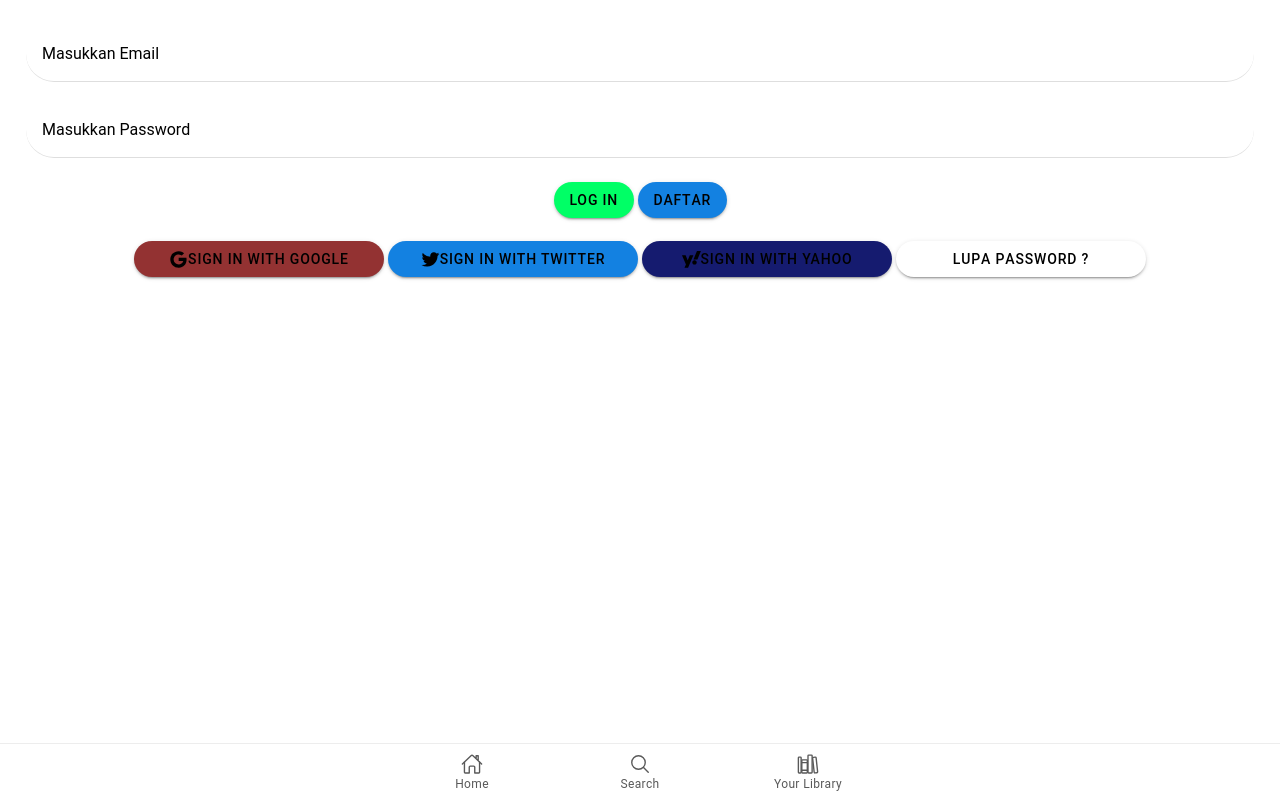
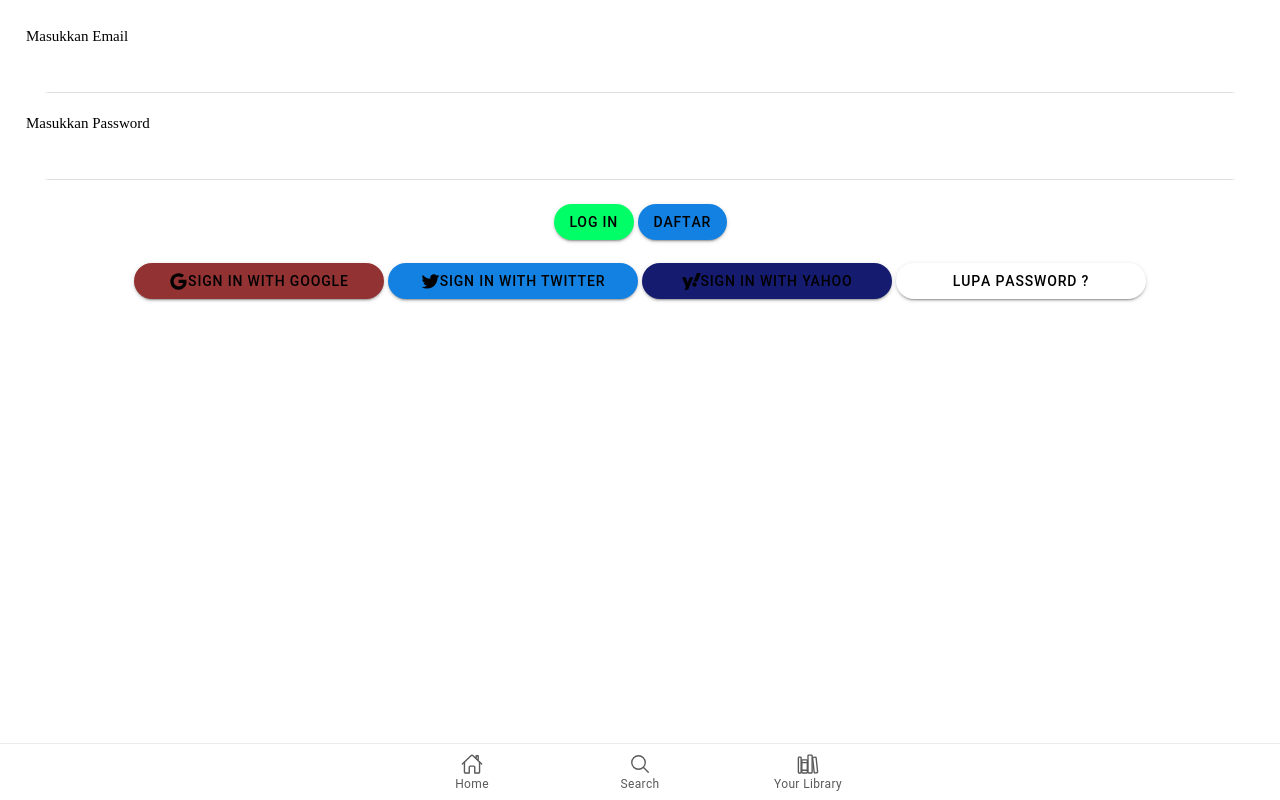
Before and after one commit to Pkoobz/Spotify-Project, a React (Vite) app in the folder Spotifyproject/: page /login in a window 1280 px wide. Built offline with nearby package versions, Linux system fonts and the light colour scheme; no server answers; the database is empty.

Commit message:
Small Update

```diff
--- a/Spotifyproject/src/pages/Account.tsx
+++ b/Spotifyproject/src/pages/Account.tsx
@@ -1,6 +1,7 @@
 import { IonPage, IonHeader, IonToolbar, IonButtons, IonBackButton, IonContent, IonGrid, IonRow, IonCol, IonAvatar, IonTitle, IonButton, IonIcon, IonItem } from '@ionic/react';
 import { ellipsisVerticalOutline } from 'ionicons/icons';
 import React from 'react';
+import './Account.css'
 
 const Account:React.FC = () => {
 
--- a/Spotifyproject/src/pages/Login.css
+++ b/Spotifyproject/src/pages/Login.css
@@ -35,3 +35,15 @@
 .item{
   --border-radius:100px;
   }
+
+.labelemail{
+    text-align: left;
+    font-size: 15px;
+    font-family: 'Times New Roman', Times, serif;
+}
+
+.labelpw{
+    text-align: left;
+    font-size: 15px;
+    font-family: 'Times New Roman', Times, serif;
+}
--- a/Spotifyproject/src/pages/Login.tsx
+++ b/Spotifyproject/src/pages/Login.tsx
@@ -74,20 +74,22 @@ const Login: React.FC = () => {
     <IonPage>
       <IonContent className='ion-padding'>
         <IonGrid>
-          <IonRow className="ion-text-center">
+          <IonRow>
             <IonCol>
+
+            <IonLabel className='labelemail' position="floating">Masukkan Email</IonLabel>
               <IonItem>
-                <IonLabel position="floating">Masukkan Email</IonLabel>
                 <IonInput type="text" onIonChange={(e:any)=>setEmail(e.target.value)}/>
               </IonItem>
             </IonCol>
           </IonRow>
         </IonGrid>
         <IonGrid>
-          <IonRow className="ion-text-center">
+          <IonRow>
             <IonCol>
+
+            <IonLabel className='labelpw' position="floating" >Masukkan Password</IonLabel>
               <IonItem className='item'>
-                <IonLabel position="floating" >Masukkan Password</IonLabel>
                 <IonInput type="password" onIonChange={(e:any)=>setPassword(e.target.value)} />
               </IonItem>
             </IonCol>
--- a/Spotifyproject/src/pages/Registration.css
+++ b/Spotifyproject/src/pages/Registration.css
@@ -0,0 +1,15 @@
+.label2{
+    padding-top: 20px;
+    --ion-font-family: 'Times New Roman', Times, serif;
+}
+
+.label1{
+    --ion-font-family: 'Times New Roman', Times, serif;
+}
+
+.button-1{
+        --border-radius:100px;
+        width: 265px;
+        --background: rgb(113, 205, 127);
+        --justify-content: center;
+    }
--- a/Spotifyproject/src/pages/Registration.tsx
+++ b/Spotifyproject/src/pages/Registration.tsx
@@ -84,24 +84,27 @@ const Registration:React.FC = () =>{
                                     <IonRow>
                                         <IonCol>
                                             <IonItemGroup>
+
+                                            <IonLabel className='label1'>Masukkan username yang diinginkan</IonLabel>
                                                 <IonItem>
-                                                    <IonLabel>Masukkan Username yang diinginkan</IonLabel>
                                                     <IonInput type="text" ref={username} />
                                                 </IonItem>
+
+                                                <IonLabel className='label2'>Masukkan email yang diinginkan</IonLabel>
                                                 <IonItem>
-                                                    <IonLabel>Masukkan email yang diinginkan</IonLabel>
-                                                    <IonInput type="email" onIonChange={(e:any)=>setEmail(e.target.value)}/>
+                                                     <IonInput type="email" onIonChange={(e:any)=>setEmail(e.target.value)}/>
                                                 </IonItem>
+
+                                                <IonLabel className='label2'>Masukkan password yang diinginkan</IonLabel>
                                                 <IonItem>
-                                                    <IonLabel>Masukkan password yang diinginkan</IonLabel>
-                                                    <IonInput type="text" onIonChange={(e:any)=>setPassword(e.target.value)}/>
+                                                     <IonInput type="text" onIonChange={(e:any)=>setPassword(e.target.value)}/>
                                                 </IonItem>
                                             </IonItemGroup>
                                         </IonCol>
                                     </IonRow>
                                     <IonRow>
                                         <IonCol>
-                                            <IonButton shape="round" onClick={onSubmit}>Daftarkan</IonButton>
+                                            <IonButton className='button-1' shape="round" onClick={onSubmit}>Daftarkan</IonButton>
                                         </IonCol>
                                     </IonRow>
                                 </IonGrid>
--- a/Spotifyproject/src/pages/Search.tsx
+++ b/Spotifyproject/src/pages/Search.tsx
@@ -54,12 +54,12 @@ const Tab2: React.FC = () => {
           <IonRow>
             <IonCol size-sm="8" offset-sm="2" size-md="6" offset-md="3">
               <IonGrid className='ion-no-padding'>
-                <IonCol>
+                {/* <IonCol>
                   <IonAvatar>
                     <img alt="abc" src="https://ionicframework.com/docs/img/demos/avatar.svg" />
                   </IonAvatar>
                   <IonTitle>Cari</IonTitle>
-                </IonCol>
+                </IonCol> */}
                 <IonButtons slot='end'>
                   <IonButton><IonIcon icon={cameraOutline} /></IonButton>
                 </IonButtons>
@@ -74,7 +74,7 @@ const Tab2: React.FC = () => {
                     <br />
                     <Swiper
                       spaceBetween={20}
-                      slidesPerView={2}
+                      slidesPerView={3}
                       scrollbar={{draggable:true}}
                       onSlideChange={() => console.log('slide change')}
                       onSwiper={swiper => console.log(swiper)}
@@ -99,7 +99,7 @@ const Tab2: React.FC = () => {
                     <br />
                     <Swiper
                       spaceBetween={20}
-                      slidesPerView={2}
+                      slidesPerView={3}
                       scrollbar={{draggable:true}}
                       onSlideChange={() => console.log('slide change')}
                       onSwiper={swiper => console.log(swiper)}
```
Also changed, not shown: Spotifyproject/src/pages/Account.css (added), Spotifyproject/src/pages/Search.css (added).
